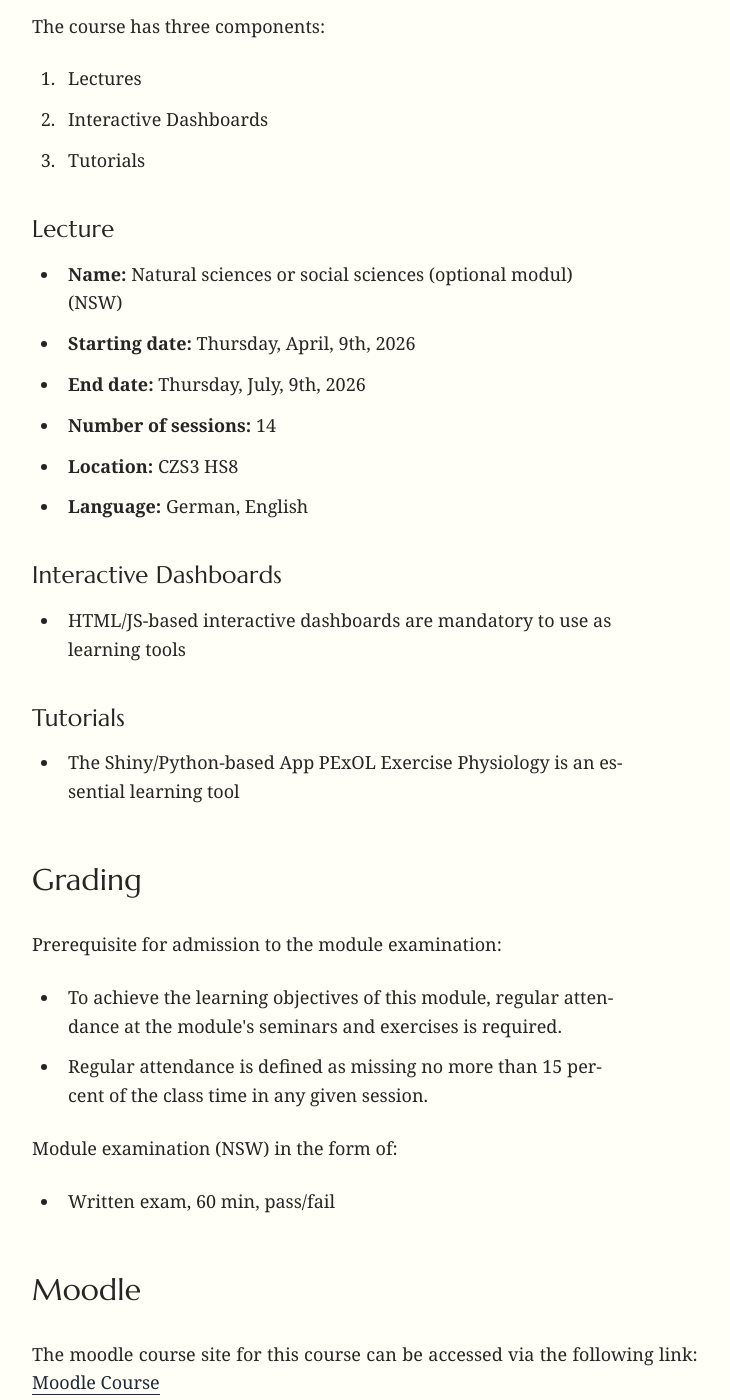
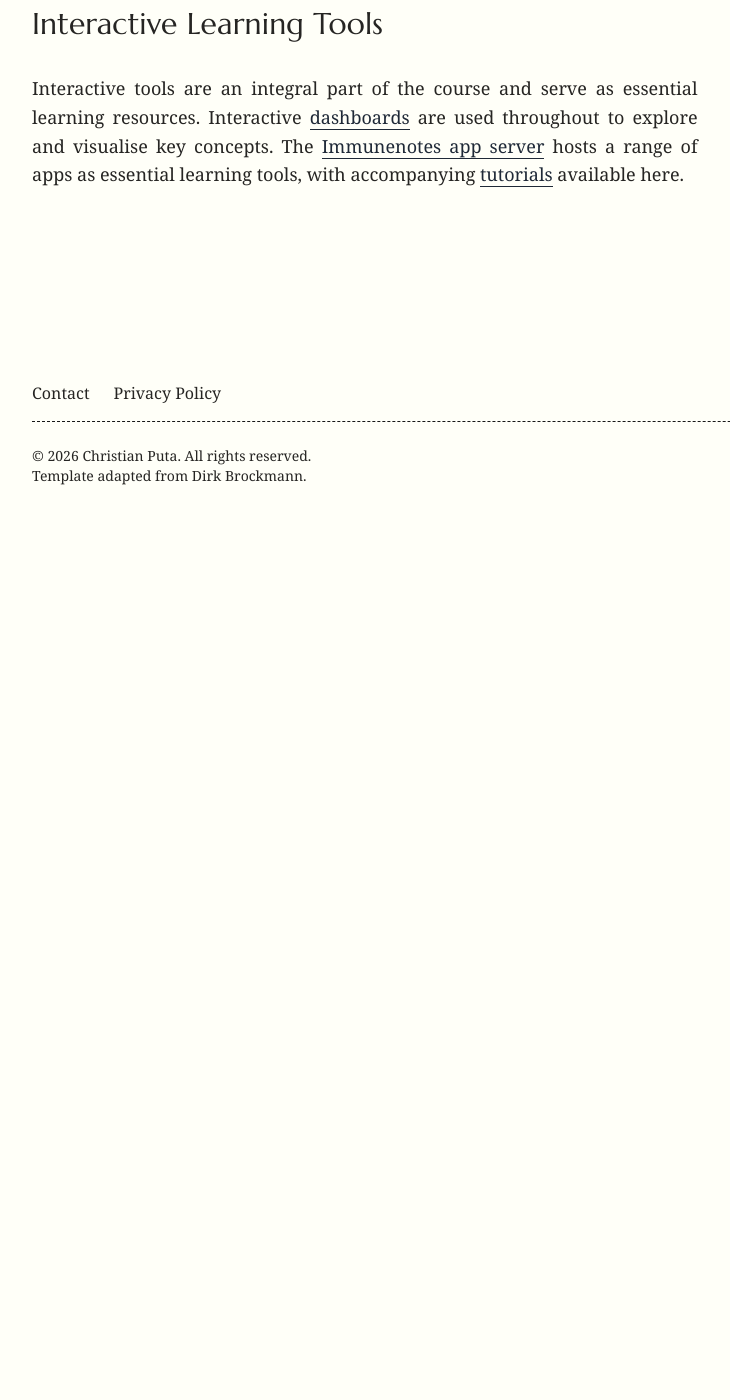
Before and after one commit to chrisputa/exercise_nutrition_immune_function, an Astro site: page / in a window 1280 px wide. Shown: the part 740-2140 px from the top of the page, without its empty margins (96-826 px from the left). After the commit the page ends 1282 px from the top, so only its background shows below. Built offline with nearby package versions, Linux system fonts and the light colour scheme; Astro itself is replaced by a stand-in of ours; a web font is replaced by a local one.

Commit message:
Update home

```diff
--- a/src/content/pages/index.mdx
+++ b/src/content/pages/index.mdx
@@ -9,42 +9,8 @@ showHeader: false
 ## Aims and scope
 
 This lecture series addresses the in-depth, systematic understanding of Exercise, Nutrition and Immune Function in health and performance. It is focussed on interaction of Exercise (Patho)Physiology - Nutrition Science - Immune Function.
+The course builds on the biochemical and physiological basis of exercise, covering energy metabolism, energy expenditure and the MET concept, threshold concepts and lactate, sleep, and innate and adaptive immunity. On this foundation it develops the principles needed to quantify exercise intensity and to translate them into evidence-based recommendations on training and nutrition. Particular attention is given to the clinical perspective, including infection-associated chronic illness such as Long COVID and ME/CFS, and to how continuously recorded data from wearables can inform individual pacing and exercise prescription.
 
+## Interactive Learning Tools
 
-## Course Details
-
-Here’s a summary of the key parameters of the Module **Natural sciences or social sciences** (optional module) (NSW) that is offered as part of the Bachelor Degree program Bachelor of Science Sportwissenschaft Performance and Health and Bachelor of Science in Nutrition Science at Friedrich-Schiller-University Jena.
-
-The course has three components:
-
-1. Lectures
-2. Interactive Dashboards
-3. Tutorials
-
-### Lecture
-
-- **Name:** Natural sciences or social sciences (optional modul) (NSW)
-- **Starting date:** Thursday, April, 9th, 2026
-- **End date:** Thursday, July, 9th, 2026
-- **Number of sessions:** 14
-- **Location:** CZS3 HS8
-- **Language:** German, English
-
-### Interactive Dashboards
-- HTML/JS-based interactive dashboards are mandatory to use as learning tools
-
-### Tutorials
-- The Shiny/Python-based App PExOL Exercise Physiology is an essential learning tool
-
-
-## Grading
-
-Prerequisite for admission to the module examination:
-- To achieve the learning objectives of this module, regular attendance at the module's seminars and exercises is required.
-- Regular attendance is defined as missing no more than 15 percent of the class time in any given session.
-
-Module examination (NSW) in the form of:
-- Written exam, 60 min, pass/fail
-
-## Moodle
-The moodle course site for this course can be accessed via the following link: [Moodle Course](https://moodle.uni-jena.de/course/view.php?id=76482)
+Interactive tools are an integral part of the course and serve as essential learning resources. Interactive [dashboards](/dashboards/) are used throughout to explore and visualise key concepts. The <a href="https://spomed.svwiswp05.uni-jena.de/" target="_blank" rel="noopener noreferrer">Immunenotes app server</a> hosts a range of apps as essential learning tools, with accompanying [tutorials](/tutorials/) available here.
```
